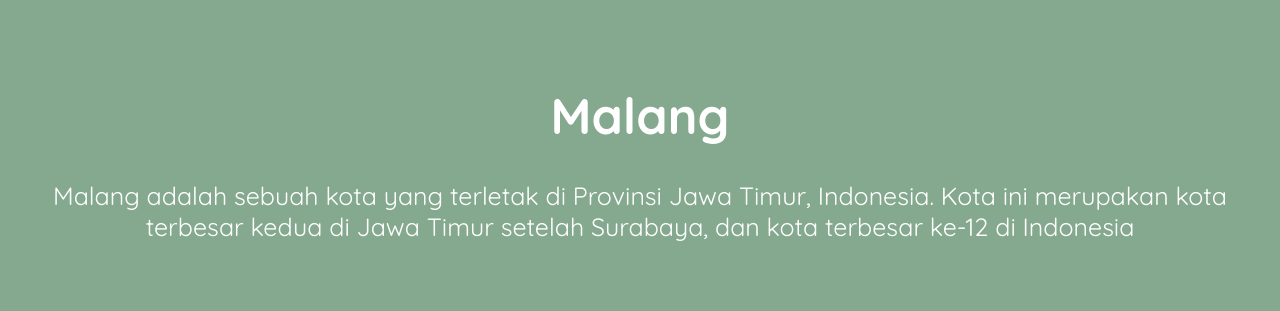
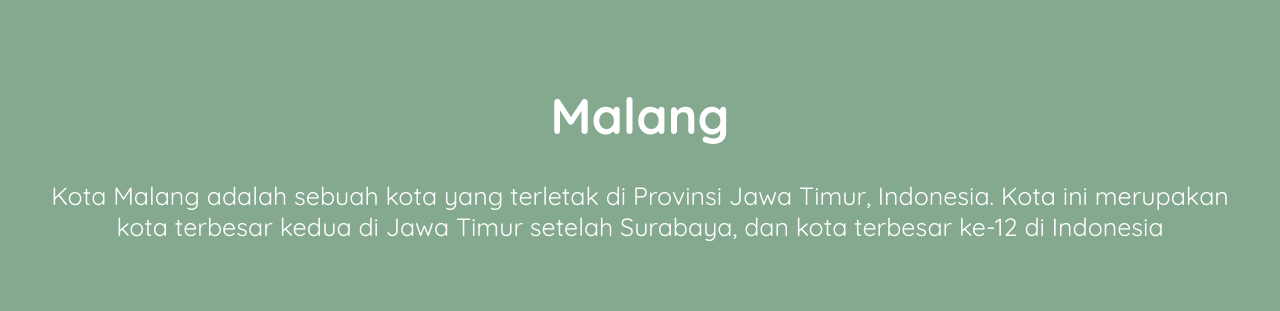
Before and after one commit to NandaDimaz21/malang-page, a plain HTML site: page index.html in a window 1280 px wide. Shown: the top 311 px of the page. Drawn offline with Linux system fonts and the light colour scheme.

Commit message:
Update index.html

```diff
--- a/index.html
+++ b/index.html
@@ -24,7 +24,7 @@
         <div class="jumbotron">
             <h1>Malang</h1>
             <p>
-                Malang adalah sebuah kota yang terletak di Provinsi Jawa Timur, Indonesia. Kota ini merupakan kota
+                Kota Malang adalah sebuah kota yang terletak di Provinsi Jawa Timur, Indonesia. Kota ini merupakan kota
                 terbesar kedua di Jawa Timur setelah Surabaya, dan kota terbesar ke-12 di Indonesia
             </p>
         </div>
```
